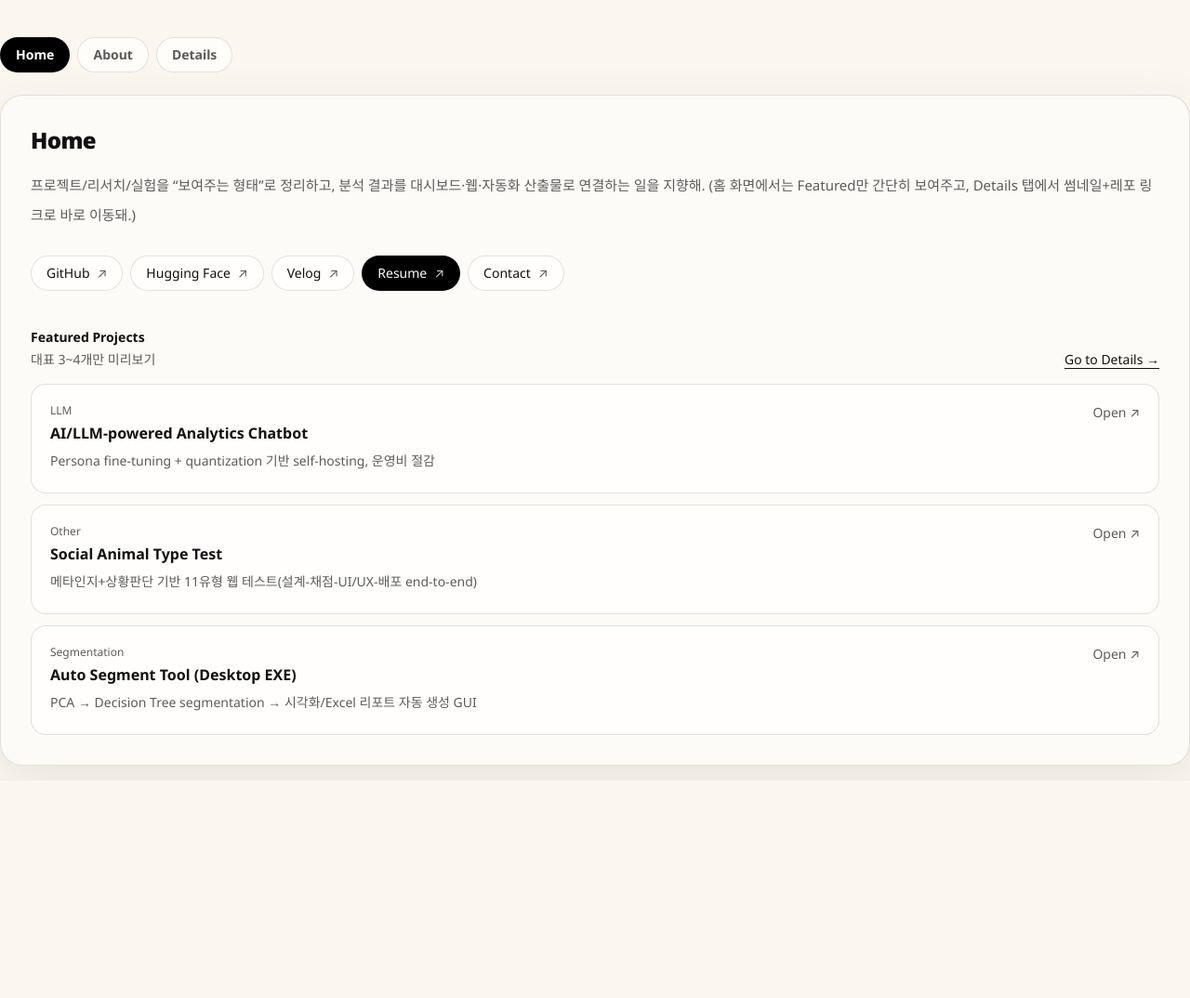
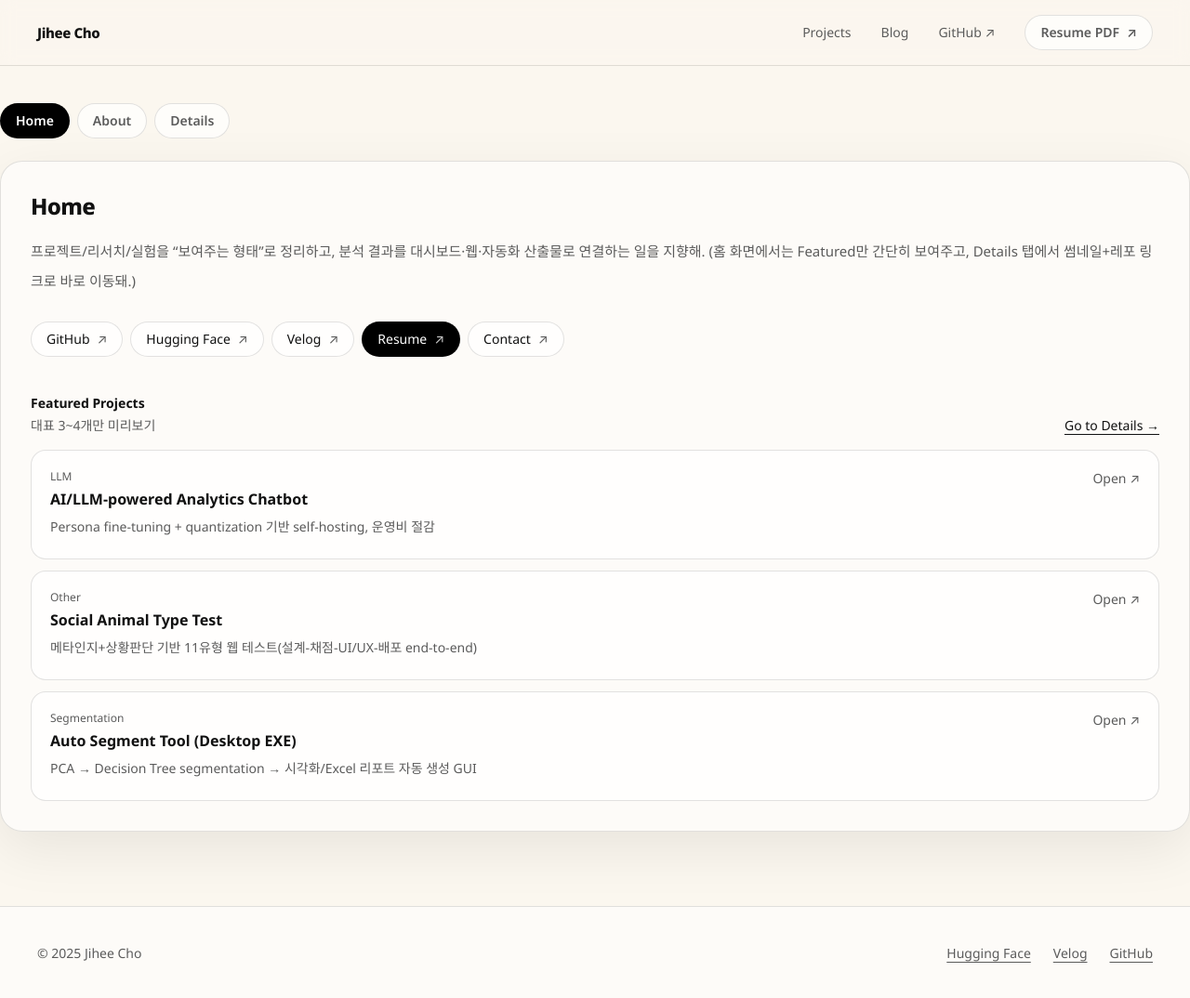
Before and after one commit to jay-lay-down/jihee-portfolio, a Next.js app: page / in a window 1280 px wide. Shown: the whole page at 93% size. Before the commit the page ends 840 px from the top, so only its background shows below. Built offline with nearby package versions, Linux system fonts and the light colour scheme.

Commit message:
Update layout.tsx

```diff
--- a/app/layout.tsx
+++ b/app/layout.tsx
@@ -4,7 +4,7 @@ import { Noto_Sans } from "next/font/google";
 
 const noto = Noto_Sans({
   subsets: ["latin"],
-  weight: ["400", "500", "700", "900"],
+  weight: ["300", "400", "500", "600", "700", "800"],
   display: "swap",
   variable: "--font-noto",
 });
@@ -14,11 +14,58 @@ export const metadata: Metadata = {
   description: "Analytics · Bayesian · Time Series · LLM · Dashboards",
 };
 
+const LINKS = {
+  hf: "https://huggingface.co/Jay1121",
+  velog: "https://velog.io/@jaylaydown",
+  github: "https://github.com/jay-lay-down",
+  resumePdf: "/resume.pdf", // ✅ public/resume.pdf 올리면 됨 (없으면 404)
+};
+
 export default function RootLayout({ children }: { children: React.ReactNode }) {
   return (
     <html lang="ko" className={noto.variable}>
       <body className="min-h-screen bg-[var(--bg)] text-[var(--fg)] antialiased">
+        <header className="sticky top-0 z-50 border-b border-[var(--line)] bg-[rgba(251,247,239,.78)] backdrop-blur">
+          <div className="container-wide px-10 py-4 flex items-center justify-between">
+            <a href="/" className="text-[15px] font-extrabold tracking-tight hover:opacity-80 transition">
+              Jihee Cho
+            </a>
+
+            <nav className="flex items-center gap-8 text-sm text-[var(--muted)]">
+              <a className="hover:text-[var(--fg)] transition" href="/projects">Projects</a>
+              <a className="hover:text-[var(--fg)] transition" href="/blog">Blog</a>
+              <a className="hover:text-[var(--fg)] transition" href={LINKS.github} target="_blank" rel="noreferrer">
+                GitHub ↗
+              </a>
+
+              <a
+                href={LINKS.resumePdf}
+                className="inline-flex items-center gap-2 rounded-full border border-[var(--line)] bg-white/70 px-4 py-2 text-sm font-semibold hover:opacity-85 transition"
+              >
+                Resume PDF <span className="text-[var(--muted)]">↗</span>
+              </a>
+            </nav>
+          </div>
+        </header>
+
         {children}
+
+        <footer className="mt-20 border-t border-[var(--line)] bg-white/60">
+          <div className="container-wide px-10 py-10 text-sm text-[var(--muted)] flex items-center justify-between">
+            <div>© {new Date().getFullYear()} Jihee Cho</div>
+            <div className="flex items-center gap-6">
+              <a className="hover:text-[var(--fg)] transition underline underline-offset-4" href={LINKS.hf} target="_blank" rel="noreferrer">
+                Hugging Face
+              </a>
+              <a className="hover:text-[var(--fg)] transition underline underline-offset-4" href={LINKS.velog} target="_blank" rel="noreferrer">
+                Velog
+              </a>
+              <a className="hover:text-[var(--fg)] transition underline underline-offset-4" href={LINKS.github} target="_blank" rel="noreferrer">
+                GitHub
+              </a>
+            </div>
+          </div>
+        </footer>
       </body>
     </html>
   );
```
